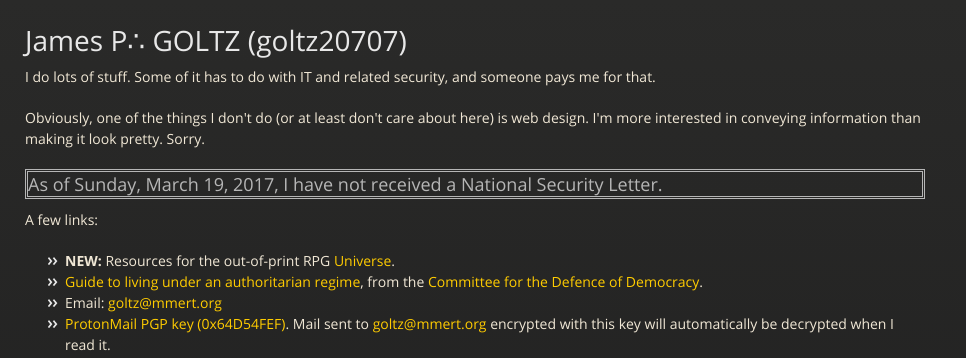
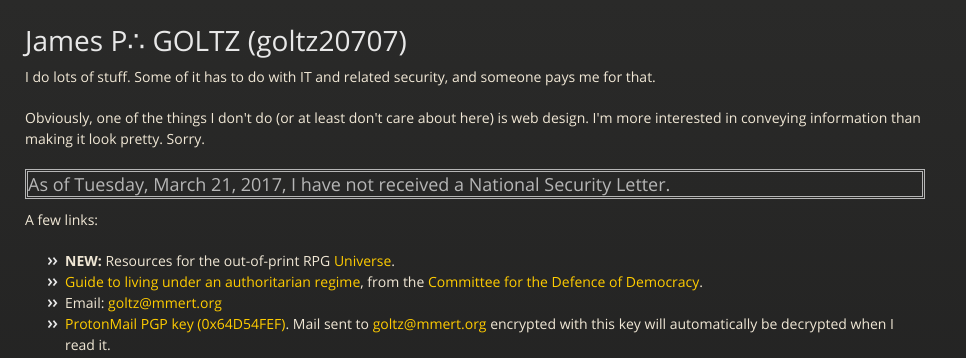
Before and after one commit to goltz20707/goltz20707.github.io, a Jekyll site: the page built from index.html, in a window 1280 px wide. Shown: the top 358 px of the page, without its empty margins (0-966 px from the left). Built offline with Jekyll 4.4.1, drawn with Linux system fonts in a browser that asks for light colours.

Commit message:
Update nsl.html

```diff
--- a/_includes/nsl.html
+++ b/_includes/nsl.html
@@ -4,6 +4,6 @@ date '+%A, %B %e, %Y,'
 
 <h3 style="border: double">As of
 
-Sunday, March 19, 2017,
+Tuesday, March 21, 2017,
 
 I have not received a National Security Letter.</h3>
```
